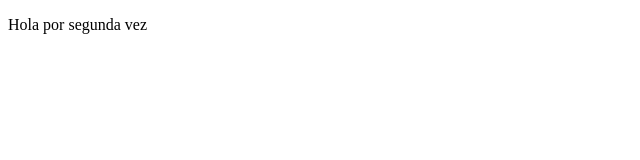
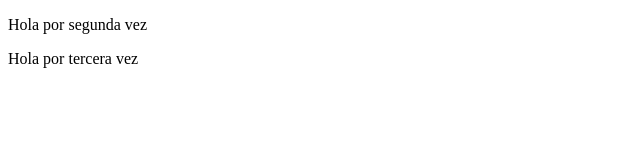
Before and after one commit to vircloud167/udemy_git, a plain HTML site: page index.html in a window 1280 px wide. Shown: the whole page, without its empty margins (0-640 px from the left). Drawn offline with Linux system fonts and the light colour scheme.

Commit message:
Probando Cambio V3

```diff
--- a/app.js
+++ b/app.js
@@ -1 +1 @@
-console.log("Hola Mundo")
+console.log("Hola Mundo probando")
--- a/index.html
+++ b/index.html
@@ -7,4 +7,6 @@
 <body>
 </body>
 <p> Hola por segunda vez</p>
+
+<p> Hola por tercera vez</p>
 </html>
```
Also changed, not shown: 1 other file.
